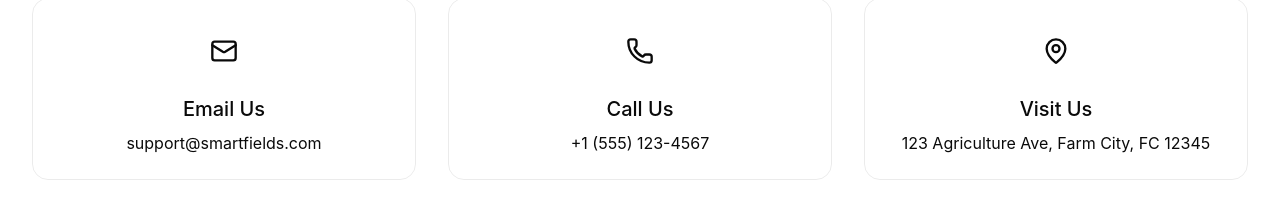
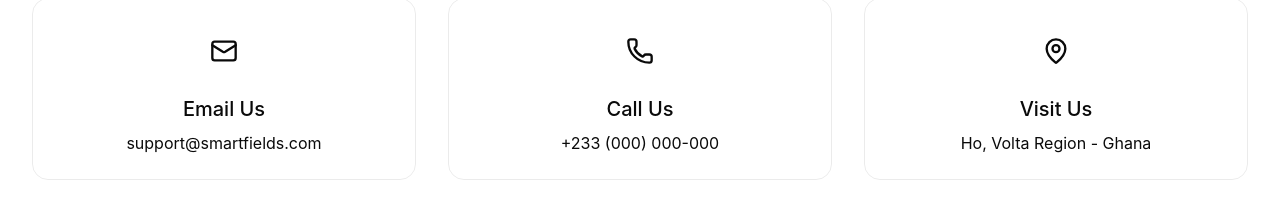
Before and after one commit to Zormelo-Alex/smartfields-webApp, a React (Vite) app: page /contact in a window 1280 px wide. Shown: the part 495-716 px from the top of the page. Built offline with nearby package versions, Linux system fonts and the light colour scheme.

Commit message:
updated ui

```diff
--- a/src/app/pages/Contact.tsx
+++ b/src/app/pages/Contact.tsx
@@ -31,13 +31,13 @@
     {
       icon: Phone,
       title: "Call Us",
-      content: "+1 (555) 123-4567",
-      link: "tel:+15551234567",
+      content: "+233 (000) 000-000",
+      link: "tel:+233553926202",
     },
     {
       icon: MapPin,
       title: "Visit Us",
-      content: "123 Agriculture Ave, Farm City, FC 12345",
+      content: "Ho, Volta Region - Ghana",
       link: null,
     },
   ];
```
